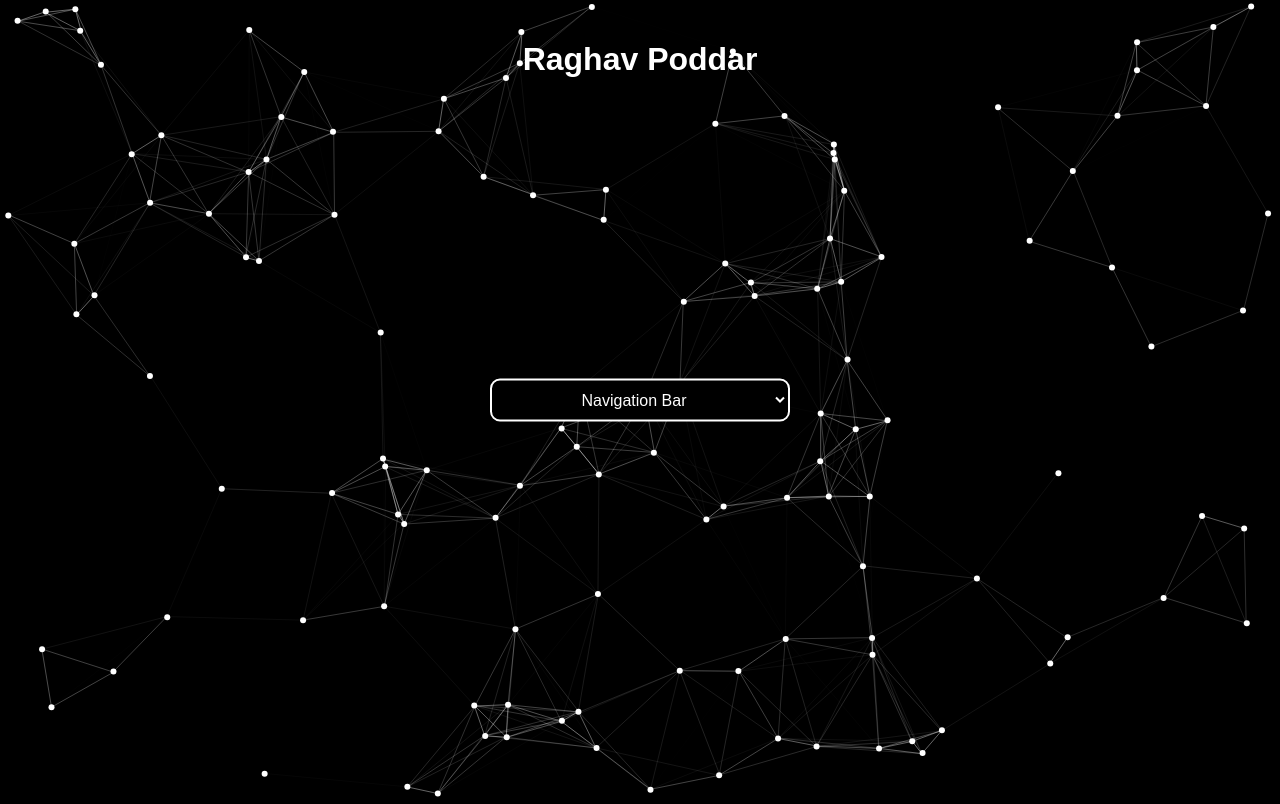
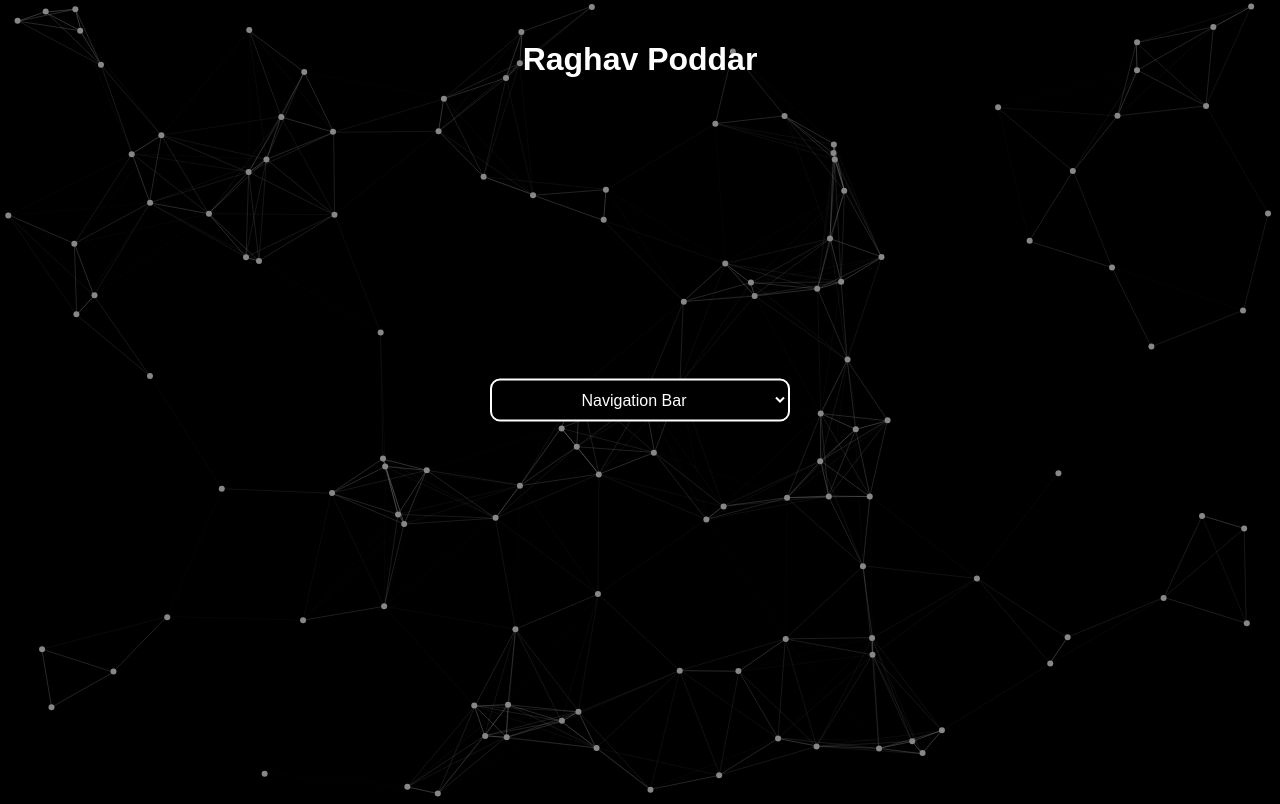
Before and after one commit to Raghav9796/Raghav9796.github.io, a plain HTML site: page index.html in a window 1280 px wide. Drawn offline with nearby package versions, Linux system fonts and the light colour scheme.

Commit message:
changed point colour

```diff
--- a/index.html
+++ b/index.html
@@ -28,11 +28,11 @@
         particles: {
             number: { value: 100 },
             size: { value: 3 },
-            color: { value: "#ffffff" },
+            color: { value: "#878787" },
             line_linked: {
                 enable: true,
                 distance: 150,
-                color: "#ffffff",
+                color: "#878787",
                 opacity: 0.5,
                 width: 1
             },
```
